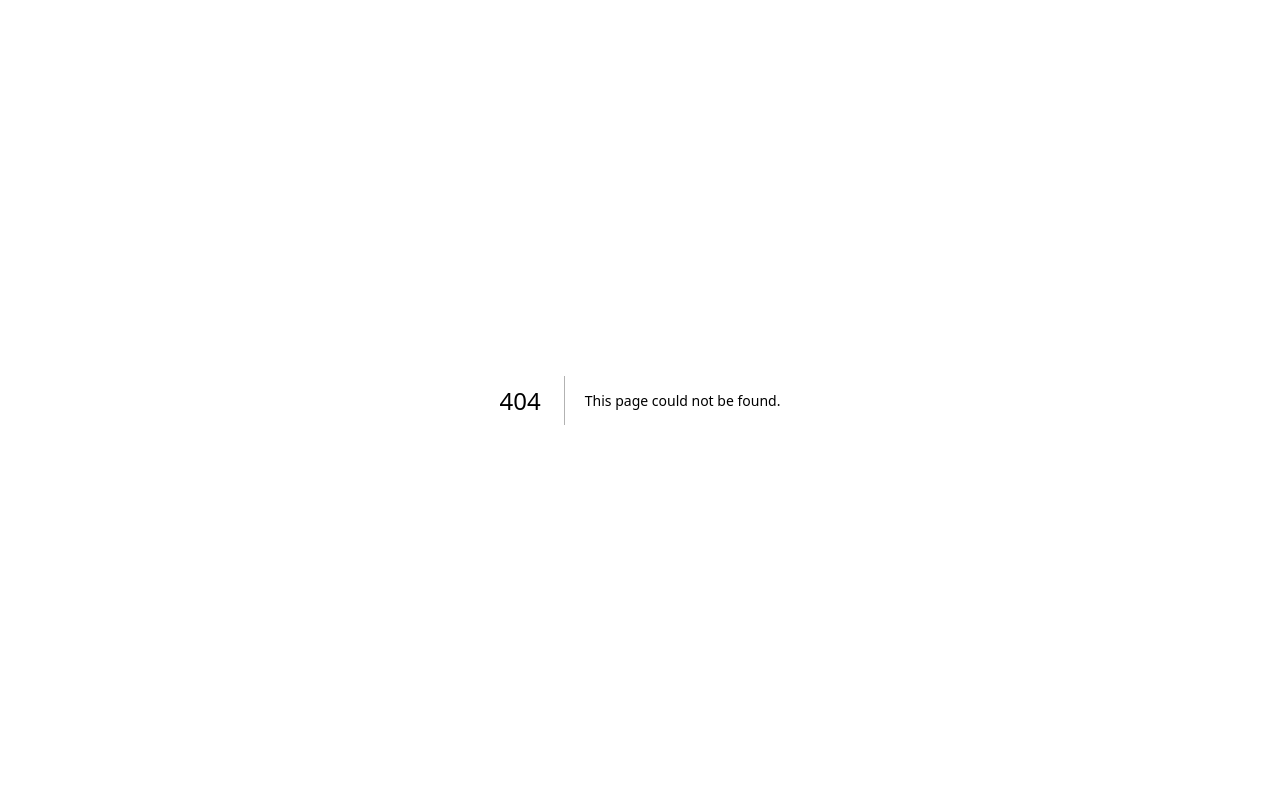
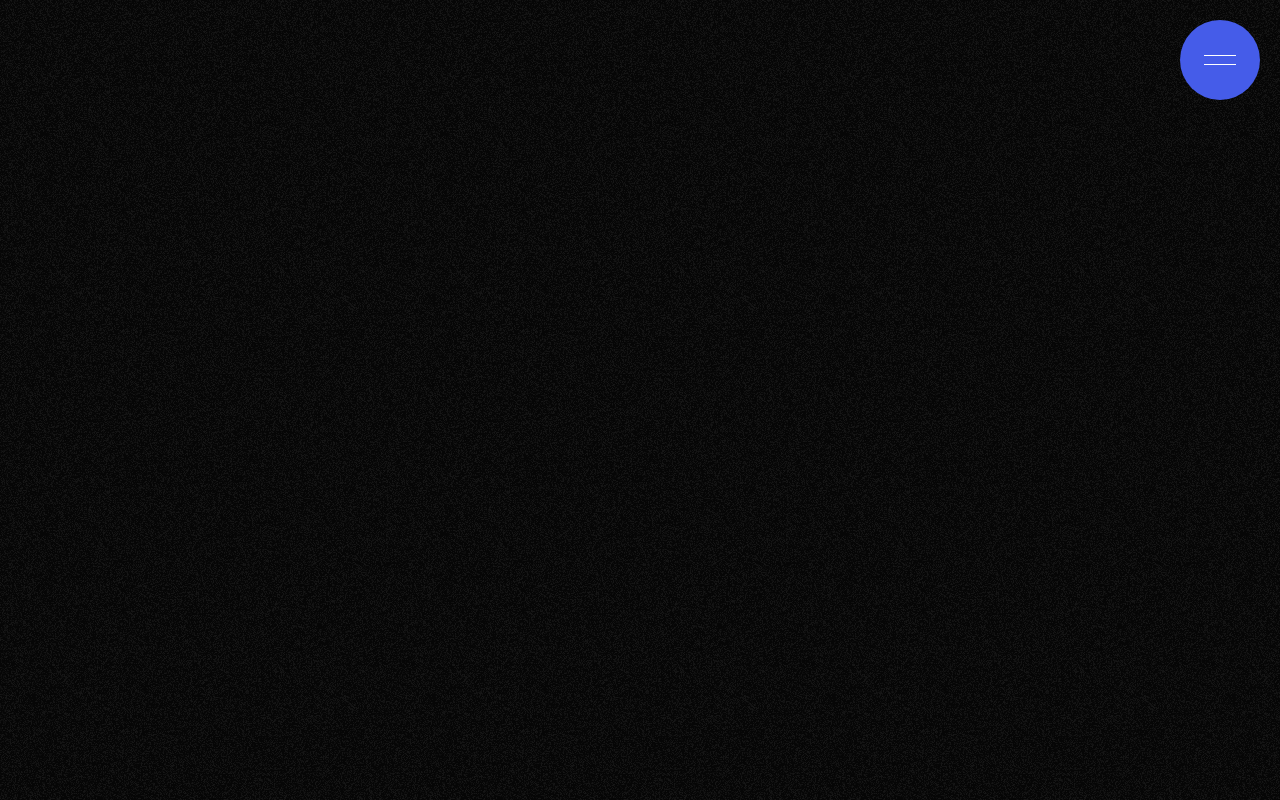
Before and after one commit to The-BlackShadoww/CryptoKeeper-animations, a Next.js app: page /curved-menu in a window 1280 px wide. Before the commit this address had no page. Built offline with nearby package versions, Linux system fonts and the light colour scheme.

Commit message:
working on curved menu

```diff
--- /dev/null
+++ b/app/(main)/curved-menu/page.tsx
@@ -0,0 +1,8 @@
+import CurvedMenu from "@/components/curved-menu";
+import React from "react";
+
+const CurvedMenuPage = () => {
+    return <CurvedMenu />;
+};
+
+export default CurvedMenuPage;
--- /dev/null
+++ b/components/curved-menu/index.tsx
@@ -0,0 +1,27 @@
+"use client";
+
+import styles from "./style.module.scss";
+
+import { useState } from "react";
+
+const CurvedMenu = () => {
+    const [isActive, setIsActive] = useState(false);
+    return (
+        <>
+            <div
+                onClick={() => {
+                    setIsActive(!isActive);
+                }}
+                className={styles.button}
+            >
+                <div
+                    className={`${styles.burger} ${
+                        isActive ? styles.burgerActive : ""
+                    }`}
+                ></div>
+            </div>
+        </>
+    );
+};
+
+export default CurvedMenu;
--- /dev/null
+++ b/components/curved-menu/style.module.scss
@@ -0,0 +1,49 @@
+.button {
+    position: fixed;
+    right: 0px;
+    margin: 20px;
+    z-index: 2;
+    width: 80px;
+    height: 80px;
+    border-radius: 50%;
+    background-color: #455ce9;
+    cursor: pointer;
+    display: flex;
+    align-items: center;
+    justify-content: center;
+}
+
+.burger {
+    width: 100%;
+    &::after,
+    &::before {
+        content: "";
+        display: block;
+        height: 1px;
+        width: 40%;
+        margin: auto;
+        background-color: white;
+        position: relative;
+        transition: transform 0.3s;
+    }
+
+    &::after {
+        top: -5px;
+    }
+
+    &::before {
+        top: 5px;
+    }
+}
+
+.burgerActive {
+    &::after {
+        transform: rotate(45deg);
+        top: -1px;
+    }
+
+    &::before {
+        transform: rotate(-45deg);
+        top: 0px;
+    }
+}
```
